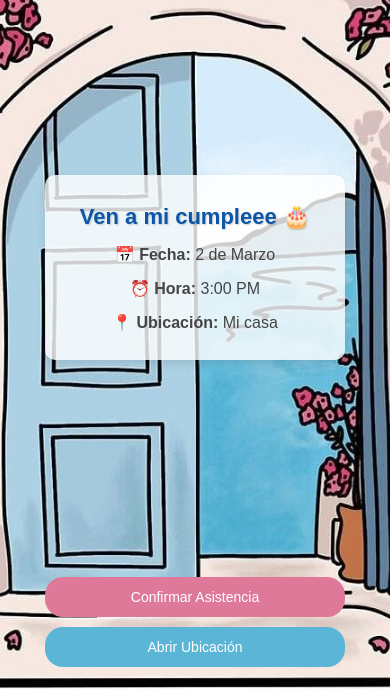
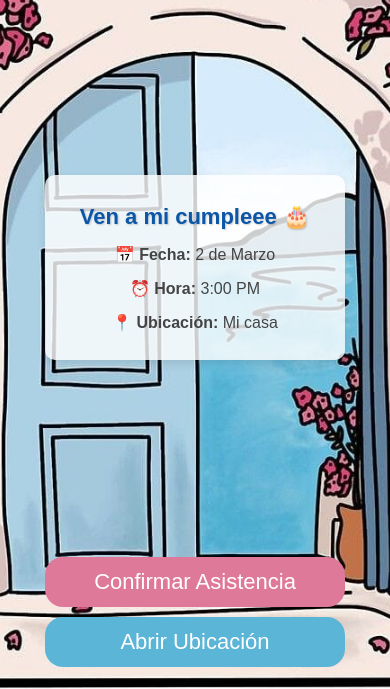
Before and after one commit to Nesviic/Invitacion-cumple-2025, a plain HTML site: page index.html in a window 390 px wide. Shown: the part 155-844 px from the top of the page. Drawn offline with Linux system fonts and the light colour scheme.

Commit message:
prueba de cambios

```diff
--- a/style.css
+++ b/style.css
@@ -92,7 +92,7 @@
     display: block;
     margin: 10px auto;
     padding: 12px 20px;
-    font-size: 16px;
+    font-size: 22px;
     text-decoration: none;
     text-align: center;
     color: #fff;
@@ -128,6 +128,6 @@
     }
 
     .btn {
-      font-size: 14px;
+      font-size: 22px;
     }
   }
```
